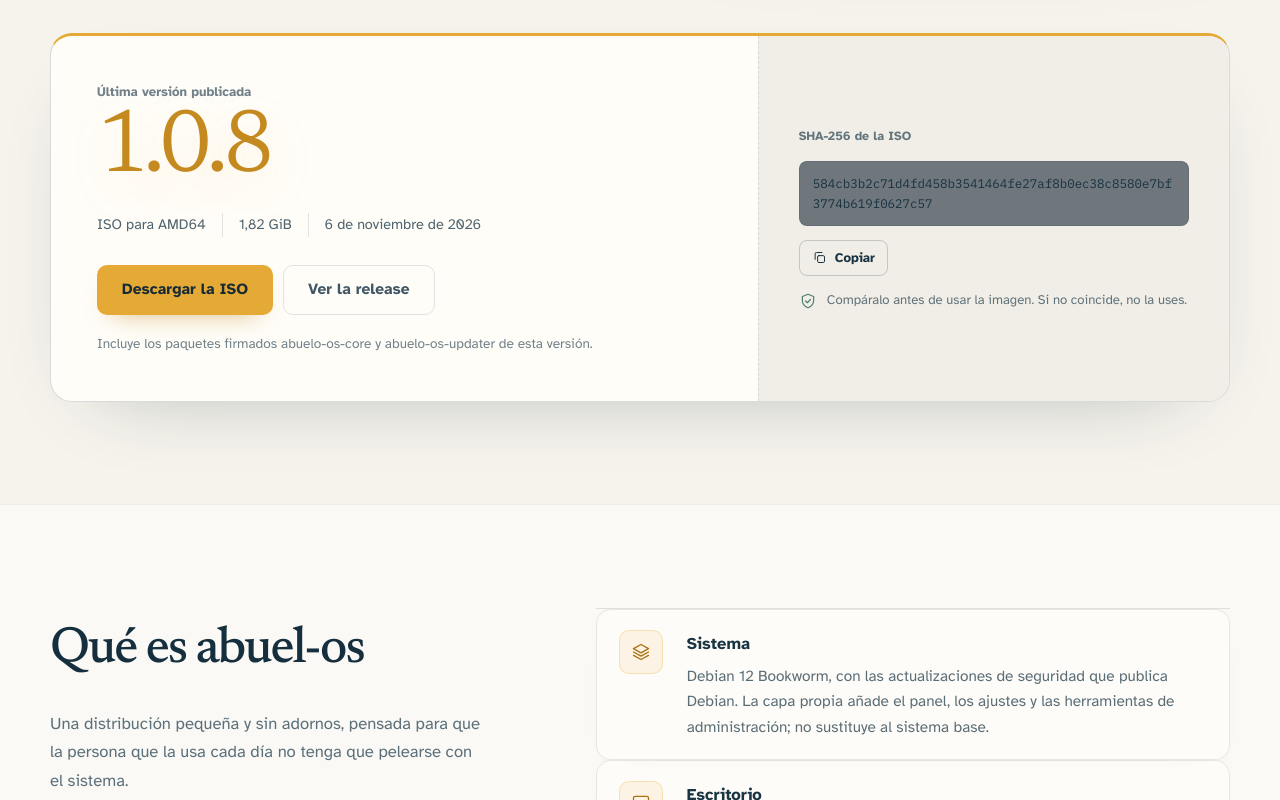
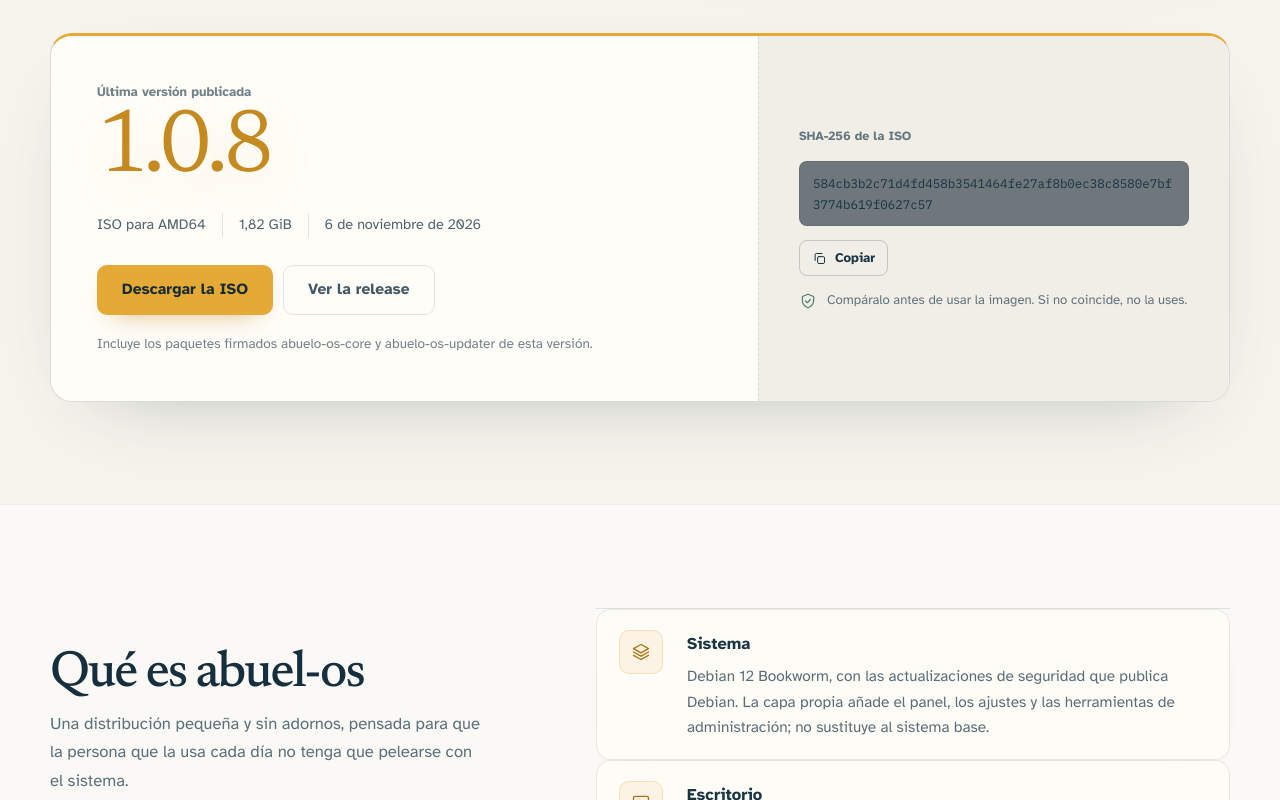
Before and after one commit to ericsnet/Abuel-os-Downloads, a React (Vite) app in the folder site/: page / in a window 1280 px wide. Shown: the part 780-1580 px from the top of the page. Built offline with nearby package versions, Linux system fonts and the light colour scheme.

Commit message:
Style cinematic scroll reveal transitions

```diff
--- a/site/src/styles.css
+++ b/site/src/styles.css
@@ -1761,3 +1761,59 @@ body::before { background: radial-gradient(900px 560px at 84% -8%,rgba(229,170,5
   .table-scroll { border-radius: 14px; }
 }
 @media (prefers-reduced-motion:reduce) { html { scroll-behavior: auto; } }
+
+
+/* -------------------------------------------------------------------------
+   Scroll storytelling 2.0 — revelado por elemento con ritmo escalonado
+   ------------------------------------------------------------------------- */
+@media (prefers-reduced-motion: no-preference) {
+  .scroll-reveal {
+    opacity: 0;
+    transform: translate3d(0, 30px, 0);
+    filter: blur(5px);
+    transition:
+      opacity 760ms cubic-bezier(.16, 1, .3, 1),
+      transform 760ms cubic-bezier(.16, 1, .3, 1),
+      filter 760ms cubic-bezier(.16, 1, .3, 1);
+    transition-delay: var(--reveal-delay, 0ms);
+    will-change: opacity, transform, filter;
+  }
+
+  .scroll-reveal.scroll-revealed {
+    opacity: 1;
+    transform: translate3d(0, 0, 0);
+    filter: blur(0);
+  }
+
+  .features li.scroll-reveal,
+  .steps li.scroll-reveal,
+  .terminal.scroll-reveal,
+  .layer.scroll-reveal,
+  .callout.scroll-reveal,
+  .table-scroll.scroll-reveal {
+    transform: translate3d(0, 38px, 0) scale(.985);
+  }
+
+  .features li.scroll-reveal.scroll-revealed,
+  .steps li.scroll-reveal.scroll-revealed,
+  .terminal.scroll-reveal.scroll-revealed,
+  .layer.scroll-reveal.scroll-revealed,
+  .callout.scroll-reveal.scroll-revealed,
+  .table-scroll.scroll-reveal.scroll-revealed {
+    transform: translate3d(0, 0, 0) scale(1);
+  }
+
+  .section h2.scroll-reveal {
+    transform: translate3d(0, 24px, 0);
+  }
+}
+
+@media (prefers-reduced-motion: reduce) {
+  .scroll-reveal,
+  .scroll-revealed {
+    opacity: 1;
+    transform: none;
+    filter: none;
+    transition: none;
+  }
+}
```
